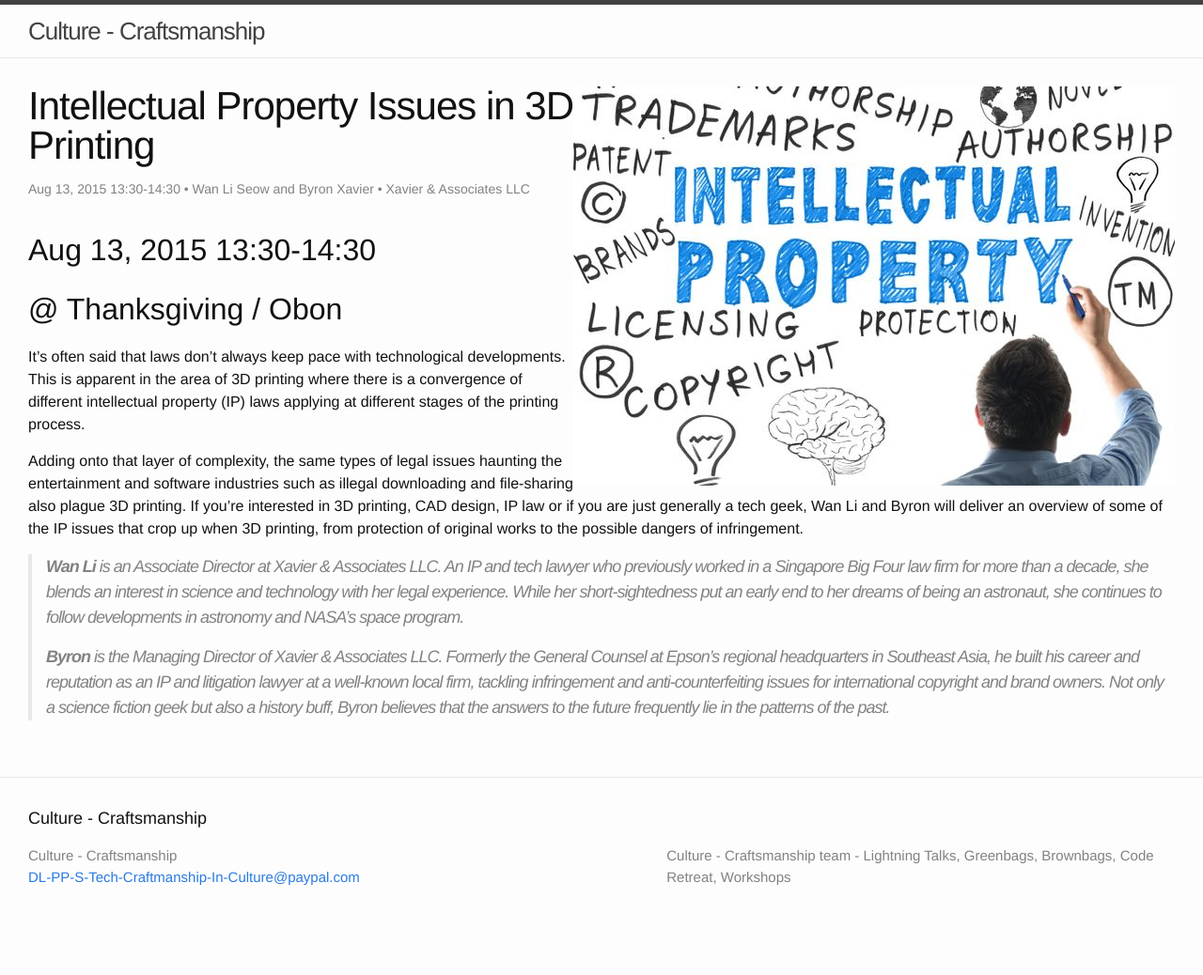
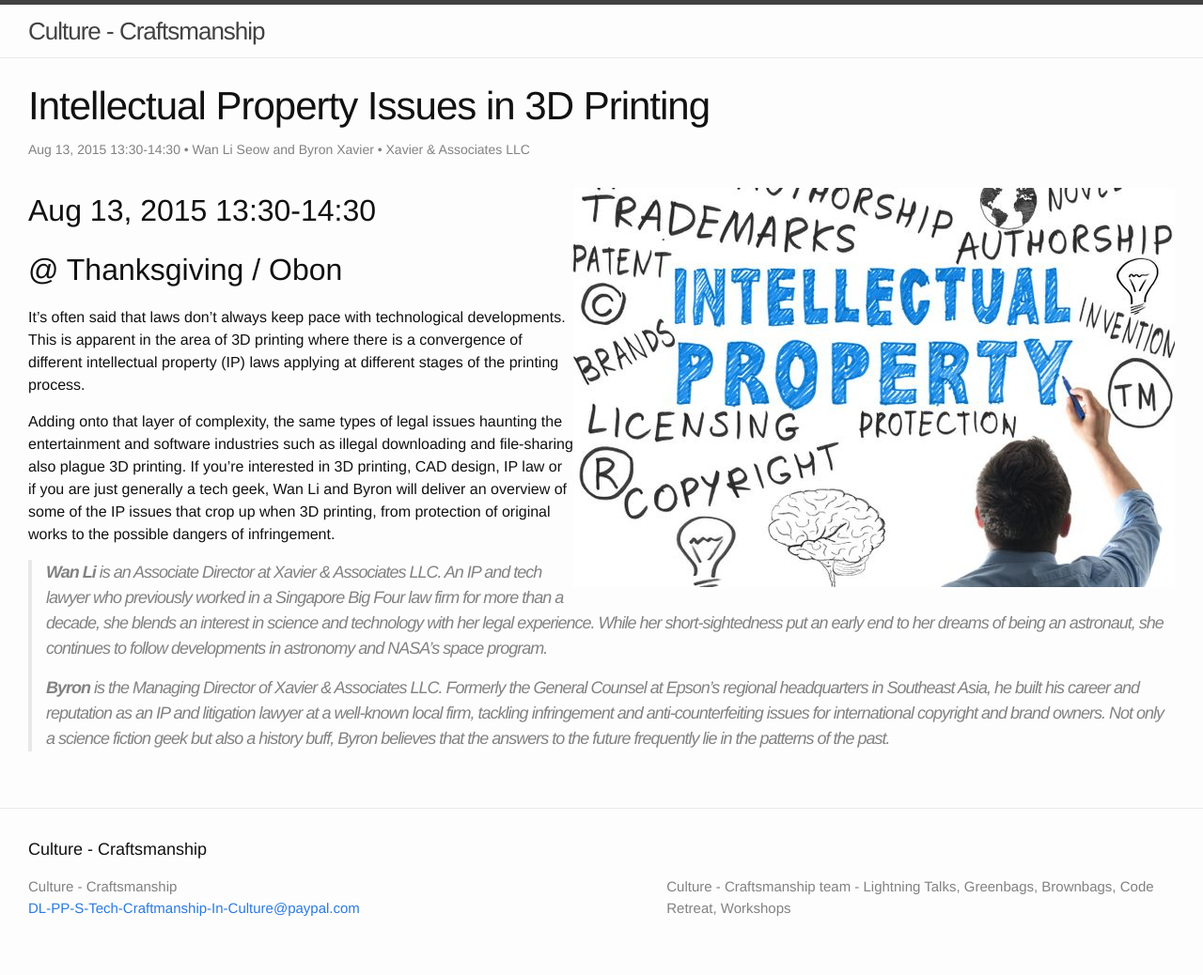
Before and after one commit to karthicksmail/bigscreen, a Jekyll site: the page built from _posts/2015-08-13-ip-issues-in-3d-printing.md, in a window 1280 px wide. Shown: the whole page at 94% size. Built offline with Jekyll 4.4.1, drawn with Linux system fonts in a browser that asks for light colours; before the commit the page ends 1005 px from its top, so only the background shows below that.

Commit message:
adjust image

```diff
--- a/_layouts/bigscreen.html
+++ b/_layouts/bigscreen.html
@@ -11,12 +11,12 @@ layout: default
 </style>
 
 <div class="post">
-  <img src="{{ page.thumbnail | prepend: site.baseurl }}" style="float:right"/>
-
   <header class="post-header">
     <h1 class="post-title">{{ page.title }}</h1>
     <p class="post-meta">{{ page.date | date: "%b %-d, %Y %H:%M" }}-{{ page.enddate | date: "%H:%M" }}{% if page.author %} • {{ page.author }}{% endif %}{% if page.meta %} • {{ page.meta }}{% endif %}</p>
   </header>
+
+  <img src="{{ page.thumbnail | prepend: site.baseurl }}" style="float:right"/>
 
   <article class="post-content">
     <h2>{{ page.date | date: "%b %-d, %Y %H:%M" }}-{{ page.enddate | date: "%H:%M" }}</h2>
```
